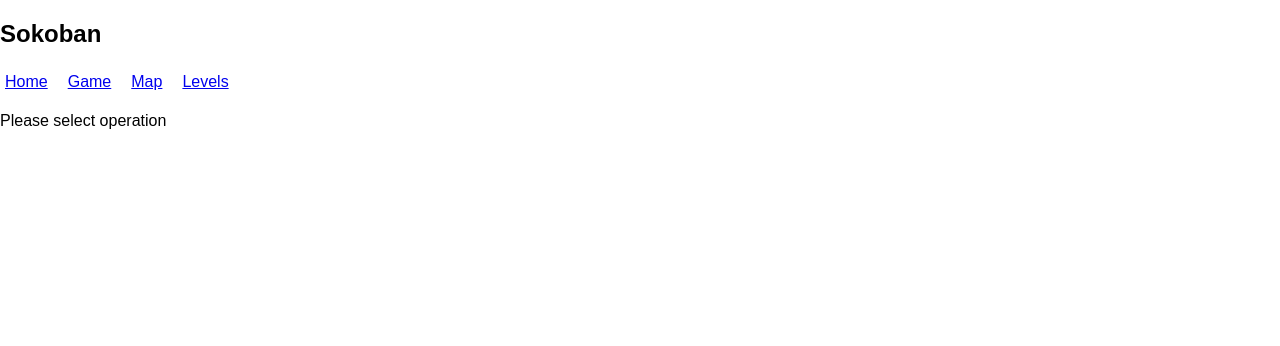
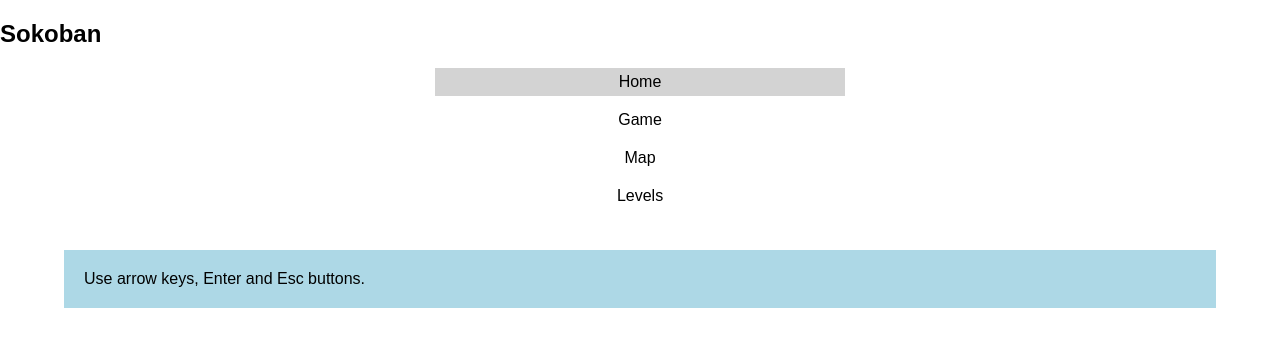
Before and after one commit to JSmith01/sokoban, a React (Create React App) app: page /game in a window 1280 px wide. Shown: the top 346 px of the page. Built offline with nearby package versions, Linux system fonts and the light colour scheme.

Commit message:
main menu and game menu implemented

```diff
--- a/src/App.js
+++ b/src/App.js
@@ -1,6 +1,5 @@
 import React, { Component } from 'react';
 import Main from './components/Main';
-import Navigation from './components/Navigation';
 
 class App extends Component {
   render() {
@@ -9,7 +8,6 @@ class App extends Component {
         <header>
           <h2>Sokoban</h2>
         </header>
-        <Navigation />
         <Main />
       </div>
     );
--- a/src/components/Game.js
+++ b/src/components/Game.js
@@ -1,10 +1,8 @@
 import React, {Component} from 'react';
-import {withRouter} from 'react-router-dom';
 import Man from './Man';
 import { _, O, M, X, V } from '../maps/index';
-import levels from '../maps/maps.json';
 
-const Modal = ({ header, children, visible }) => !visible ? null : (
+export const Modal = ({ header, children, visible }) => !visible ? null : (
     <div className="modal" style={{ opacity: visible ? 1 : 0 }}>
         {header && <h1>{header}</h1>}
         {children}
@@ -147,6 +145,9 @@ class Game extends Component {
     }
 
     handleKeys(e) {
+        if (this.props.inactive) {
+            return;
+        }
         let key = e.keyCode;
         if (key >= 37 && key <= 40) {
             e.preventDefault();
@@ -179,7 +180,7 @@ class Game extends Component {
 
     render() {
         return (
-            <div>
+            <div className="game-screen">
                 <h2>{this.props.level.name}</h2>
                 <div className="stage">
                     <GameField map={this.state.map} />
@@ -187,7 +188,6 @@ class Game extends Component {
                     <Man x={this.state.x} y={this.state.y} direction={this.state.direction} />
                 </div>
                 <div className="score">
-                    <button style={{ marginRight: '10px' }} onClick={() => this.restartGame()}>Restart Game</button>
                     Moves: {this.state.moves}
                 </div>
                 <Modal visible={this.checkWin(this.state.blocks, this.state.map)} header="Congratulations!">
@@ -199,14 +199,4 @@ class Game extends Component {
     }
 }
 
-const GameScreen = ({ match, history }) => {
-    let levelIndex = match.params.id ? levels.findIndex(l => l.id === +match.params.id) : 0;
-    if (levelIndex === -1) {
-        levelIndex = 0;
-    }
-    const levelsQty = levels.length;
-
-    return <Game level={levels[levelIndex]} goNextLevel={() => history.push('/game/' + levels[(levelIndex + 1) % levelsQty].id)} />
-};
-
-export default withRouter(GameScreen);
+export default Game;
--- /dev/null
+++ b/src/components/GameScreen.js
@@ -0,0 +1,86 @@
+import React, { Component } from 'react';
+import levels from '../maps/maps.json';
+import Menu from './Menu';
+import Game, { Modal } from './Game';
+import {withRouter} from 'react-router-dom';
+
+const EscapeScreen = ({ visible, onSelect }) => (
+    <Modal header="Game menu" visible={visible}>
+        <Menu onSelect={onSelect} inactive={!visible}>
+            <span>Back to the game</span>
+            <span>Restart level</span>
+            <span>Exit to the main screen</span>
+            <span>Exit game</span>
+        </Menu>
+    </Modal>
+);
+
+class GameScreen extends Component {
+    state = {
+        modal: false
+    }
+
+    game = null;
+
+    constructor(props) {
+        super(props);
+        this.keyHandler = this.keyHandler.bind(this);
+        this.gameAction = this.gameAction.bind(this);
+    }
+
+    keyHandler(e) {
+        let key = e.keyCode;
+
+        if (key === 27) {
+            e.preventDefault();
+            this.setState(state => ({ modal: !state.modal }));
+        }
+    }
+
+    gameAction(pos) {
+        switch(pos) {
+            case 1:
+                if (this.game) {
+                    this.setState({ modal: false });
+                    this.game.restartGame();
+                }
+                break;
+            case 2: // to main screen
+                this.props.history.push('/');
+                break;
+            case 3: // exit game
+                break;
+            default: // back to game
+                this.setState({ modal: false });
+        }
+    }
+
+    componentDidMount() {
+        document.body.addEventListener('keydown', this.keyHandler);
+    }
+
+    componentWillUnmount() {
+        document.body.removeEventListener('keydown', this.keyHandler);
+    }
+
+    render() {
+        let levelId = this.props.match.params.id;
+        let levelIndex = levelId ? levels.findIndex(l => l.id === +levelId) : 0;
+        if (levelIndex === -1) {
+            levelIndex = 0;
+        }
+        const levelsQty = levels.length;
+
+        return (
+            <div>
+                <Game ref={game => { this.game = game; }}
+                      inactive={this.state.modal}
+                      level={levels[levelIndex]}
+                      goNextLevel={() => this.props.history.push('/game/' + levels[(levelIndex + 1) % levelsQty].id)} />
+                <EscapeScreen onSelect={this.gameAction} visible={this.state.modal} />
+            </div>
+        );
+    }
+}
+
+export default withRouter(GameScreen);
--- a/src/components/Home.js
+++ b/src/components/Home.js
@@ -1,7 +1,13 @@
 import React from 'react';
+import Navigation from './Navigation';
 
 const Home = () => (
-    <p>Please select operation</p>
+    <div className="main-menu">
+        <Navigation />
+        <div className="help">
+            Use arrow keys, Enter and Esc buttons.
+        </div>
+    </div>
 );
 
 export default Home;
--- a/src/components/Levels.js
+++ b/src/components/Levels.js
@@ -1,11 +1,12 @@
 import React from 'react';
-import { Link } from 'react-router-dom';
 import maps from '../maps/maps.json';
+import Menu from './Menu';
+import {withRouter} from 'react-router-dom';
 
-const Levels = () => (
-    <ul>
-        {maps.map(m => <li key={m.id}><Link to={'/game/' + m.id}>{m.name}</Link> - {m.width}x{m.height}</li>)}
-    </ul>
+const Levels = ({ history }) => (
+    <Menu onSelect={pos => history.push('/game/' + maps[pos].id)} onExit={() => history.push('/')}>
+        {maps.map(m => <span key={m.id}>{m.name} - {m.width}x{m.height}</span>)}
+    </Menu>
 );
 
-export default Levels;
+export default withRouter(Levels);
--- a/src/components/Main.js
+++ b/src/components/Main.js
@@ -1,6 +1,6 @@
 import React from 'react';
 import { Switch, Route } from 'react-router-dom';
-import Game from './Game';
+import GameScreen from './GameScreen';
 import NotFound from './NotFound';
 import Home from './Home';
 import TileMap from './TileMap';
@@ -10,8 +10,8 @@ const Main = () => (
     <div>
         <Switch>
             <Route exact path='/' component={Home} />
-            <Route exact path='/game' component={Game} />
-            <Route path='/game/:id' component={Game} />
+            <Route exact path='/game' component={GameScreen} />
+            <Route path='/game/:id' component={GameScreen} />
             <Route path='/map' component={TileMap} />
             <Route path='/levels' component={Levels} />
             <Route component={NotFound} />
--- /dev/null
+++ b/src/components/Menu.js
@@ -0,0 +1,68 @@
+import React, { Component } from 'react';
+import PropTypes from 'prop-types';
+
+class Menu extends Component {
+    static propTypes = {
+        onSelect: PropTypes.func.isRequired,
+        onExit: PropTypes.func,
+        horizontal: PropTypes.bool,
+        inactive: PropTypes.bool
+    }
+
+    state = {
+        position: 0
+    };
+
+    constructor(props) {
+        super(props);
+        this.keyHandler = this.keyHandler.bind(this);
+    }
+
+    keyHandler(e) {
+        if (!!this.props.inactive) {
+            return;
+        }
+
+        let key = e.keyCode;
+        const limit = v => Math.max(0, Math.min(v, this.props.children.length - 1));
+        let keyShift = !this.props.horizontal ? 0 : -1;
+        let move = 1;
+
+        switch(key) {
+            case (38 + keyShift):
+                move = -1; // eslint-disable-next-line
+            case (40 + keyShift):
+                this.setState({ position: limit(this.state.position + move) });
+                break;
+            case 13:
+                this.props.onSelect(this.state.position);
+                break;
+            case 27:
+                if (this.props.onExit) {
+                    this.props.onExit();
+                }
+                break;
+            default:
+        }
+    }
+
+    componentDidMount() {
+        document.body.addEventListener('keydown', this.keyHandler);
+    }
+
+    componentWillUnmount() {
+        document.body.removeEventListener('keydown', this.keyHandler);
+    }
+
+    render() {
+        return (
+            <ul className="menu">
+                {this.props.children.map((child, i) => (
+                        <li key={i} className={i === this.state.position ? 'selected' : ''}>{child}</li>
+                    ))}
+            </ul>
+        );
+    }
+}
+
+export default Menu;
--- a/src/components/Navigation.js
+++ b/src/components/Navigation.js
@@ -1,23 +1,20 @@
 import React from 'react';
-import { Link } from 'react-router-dom'
+import { withRouter } from 'react-router-dom';
+import Menu from './Menu';
 
-const Navigation = props => (
+const mainNav = [
+    { name: 'Home', link: '/' },
+    { name: 'Game', link: '/game' },
+    { name: 'Map', link: '/map' },
+    { name: 'Levels', link: '/levels' },
+];
+
+const Navigation = ({ history }) => (
     <nav>
-        <ul>
-            <li>
-                <Link to='/'>Home</Link>
-            </li>
-            <li>
-                <Link to='/game'>Game</Link>
-            </li>
-            <li>
-                <Link to='/map'>Map</Link>
-            </li>
-            <li>
-                <Link to='/levels'>Levels</Link>
-            </li>
-        </ul>
+        <Menu onSelect={pos => history.push(mainNav[pos].link)}>
+                {mainNav.map(item => <span key={item.link}>{item.name}</span>)}
+        </Menu>
     </nav>
 );
 
-export default Navigation;
+export default withRouter(Navigation);
--- a/src/index.css
+++ b/src/index.css
@@ -12,13 +12,51 @@ nav > ul {
 
 nav > ul > li {
   padding: 5px;
-  margin-right: 10px;
-  display: inline-block;
+  margin: 0 auto 10px auto;
+  display: block;
+  width: 400px;
+  text-align: center
 }
 
 nav > ul > li:last-child {
-  margin-right: 0;
+  margin-bottom: 0;
 }
+
+nav > ul > li.selected {
+  background-color: lightgray;
+}
+
+.help {
+  margin: 5vh 5vw;
+  padding: 20px;
+  background-color: lightblue;
+}
+
+/* Game menu styles */
+ul.menu {
+  margin: 0;
+  padding: 0;
+  list-style: none;
+}
+
+ul.menu > li {
+  padding: 5px;
+  margin: 0 auto 10px auto;
+  display: block;
+  width: 400px;
+  text-align: center
+}
+
+ul.menu > li:last-child {
+  margin-bottom: 0;
+}
+
+ul.menu > li.selected {
+  background-color: lightgray;
+}
+
+
+/* Game styles */
 
 .stage {
   position: relative;
```
